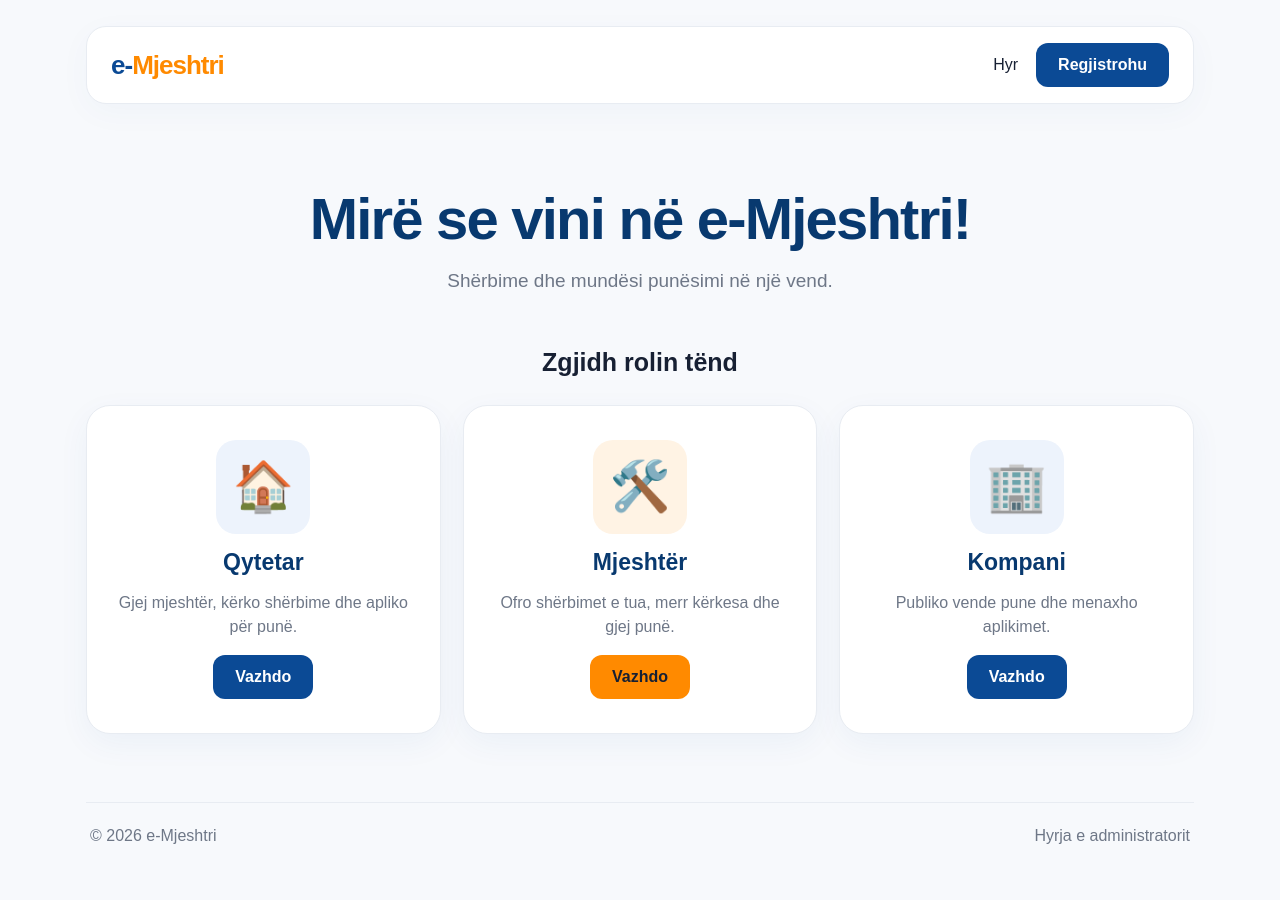
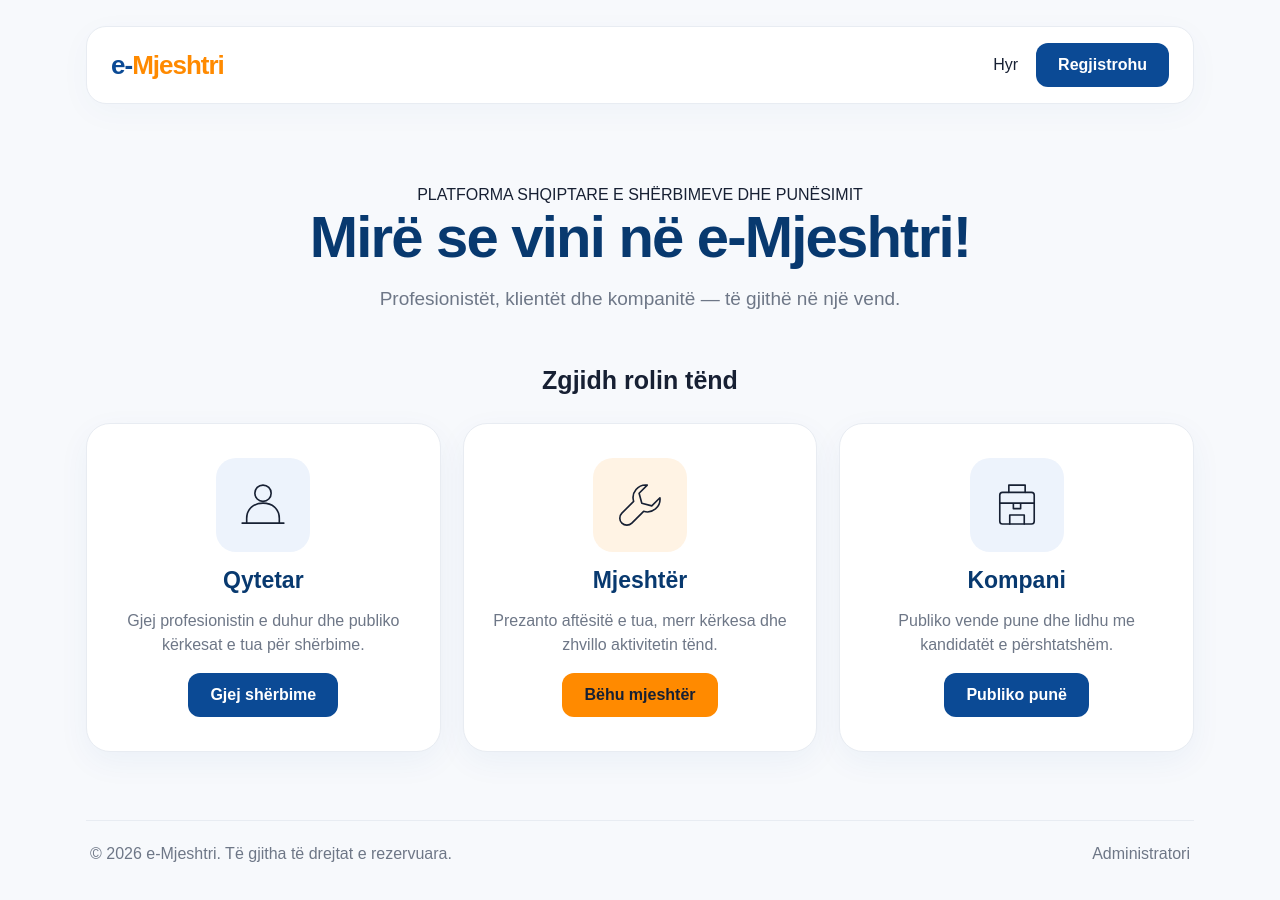
Before and after one commit to contactasatechservice-coder/e-Mjeshtri-Admin, a Next.js app: page / in a window 1280 px wide. Shown: the top 900 px of the page. Built offline with nearby package versions, Linux system fonts and the light colour scheme.

Commit message:
Replace emoji role icons with consistent branded SVG illustrations and refine landing content

```diff
--- a/app/page.tsx
+++ b/app/page.tsx
@@ -1,3 +1,4 @@
 import Link from 'next/link';
-const roles=[{icon:'🏠',name:'Qytetar',desc:'Gjej mjeshtër, kërko shërbime dhe apliko për punë.',role:'citizen'},{icon:'🛠️',name:'Mjeshtër',desc:'Ofro shërbimet e tua, merr kërkesa dhe gjej punë.',role:'worker'},{icon:'🏢',name:'Kompani',desc:'Publiko vende pune dhe menaxho aplikimet.',role:'company'}];
-export default function Home(){return <main className="shell"><header className="top"><Link href="/" className="logo">e-<span>Mjeshtri</span></Link><nav className="nav"><Link href="/hyrje">Hyr</Link><Link href="/regjistrohu" className="action">Regjistrohu</Link></nav></header><section className="hero"><h1>Mirë se vini në e-Mjeshtri!</h1><p>Shërbime dhe mundësi punësimi në një vend.</p></section><h2 className="sectiontitle">Zgjidh rolin tënd</h2><section className="roles">{roles.map(r=><Link key={r.role} className="role" href={'/regjistrohu?role='+r.role}><div className="emoji" aria-hidden="true">{r.icon}</div><h3>{r.name}</h3><p>{r.desc}</p><span className="action">Vazhdo</span></Link>)}</section><footer className="foot"><span>© 2026 e-Mjeshtri</span><Link href="/hyrje">Hyrja e administratorit</Link></footer></main>}
+function RoleIcon({role}:{role:string}){const common={fill:"none",stroke:"currentColor",strokeWidth:1.8,strokeLinecap:"round" as const,strokeLinejoin:"round" as const};return <svg width="58" height="58" viewBox="0 0 64 64" aria-hidden="true" {...common}>{role==='citizen'?<><circle cx="32" cy="19" r="9"/><path d="M14 52v-5c0-11 8-17 18-17s18 6 18 17v5M9 52h46"/></>:role==='worker'?<><path d="M40 10a14 14 0 0 0-15 18L12 41a7 7 0 1 0 11 11l13-13a14 14 0 0 0 18-15l-9 9-11-3-3-11z"/></>:<><rect x="13" y="18" width="38" height="35" rx="3"/><path d="M23 18v-8h18v8M13 30h38M28 30v6h8v-6M24 53V43h16v10"/></>}</svg>}
+const roles=[{name:'Qytetar',desc:'Gjej profesionistin e duhur dhe publiko kërkesat e tua për shërbime.',role:'citizen',action:'Gjej shërbime'},{name:'Mjeshtër',desc:'Prezanto aftësitë e tua, merr kërkesa dhe zhvillo aktivitetin tënd.',role:'worker',action:'Bëhu mjeshtër'},{name:'Kompani',desc:'Publiko vende pune dhe lidhu me kandidatët e përshtatshëm.',role:'company',action:'Publiko punë'}];
+export default function Home(){return <main className="shell"><header className="top"><Link href="/" className="logo" aria-label="e-Mjeshtri, faqja kryesore">e-<span>Mjeshtri</span></Link><nav className="nav" aria-label="Navigimi kryesor"><Link href="/hyrje">Hyr</Link><Link href="/regjistrohu" className="action">Regjistrohu</Link></nav></header><section className="hero"><div className="eyebrow">PLATFORMA SHQIPTARE E SHËRBIMEVE DHE PUNËSIMIT</div><h1>Mirë se vini në <span className="hero-brand">e-Mjeshtri!</span></h1><p>Profesionistët, klientët dhe kompanitë — të gjithë në një vend.</p></section><h2 className="sectiontitle">Zgjidh rolin tënd</h2><section className="roles" aria-label="Zgjidh rolin">{roles.map(r=><Link key={r.role} className="role" href={'/regjistrohu?role='+r.role}><div className="emoji"><RoleIcon role={r.role}/></div><h3>{r.name}</h3><p>{r.desc}</p><span className="action">{r.action}</span></Link>)}</section><footer className="foot"><span>© 2026 e-Mjeshtri. Të gjitha të drejtat e rezervuara.</span><Link href="/hyrje">Administratori</Link></footer></main>}
```
